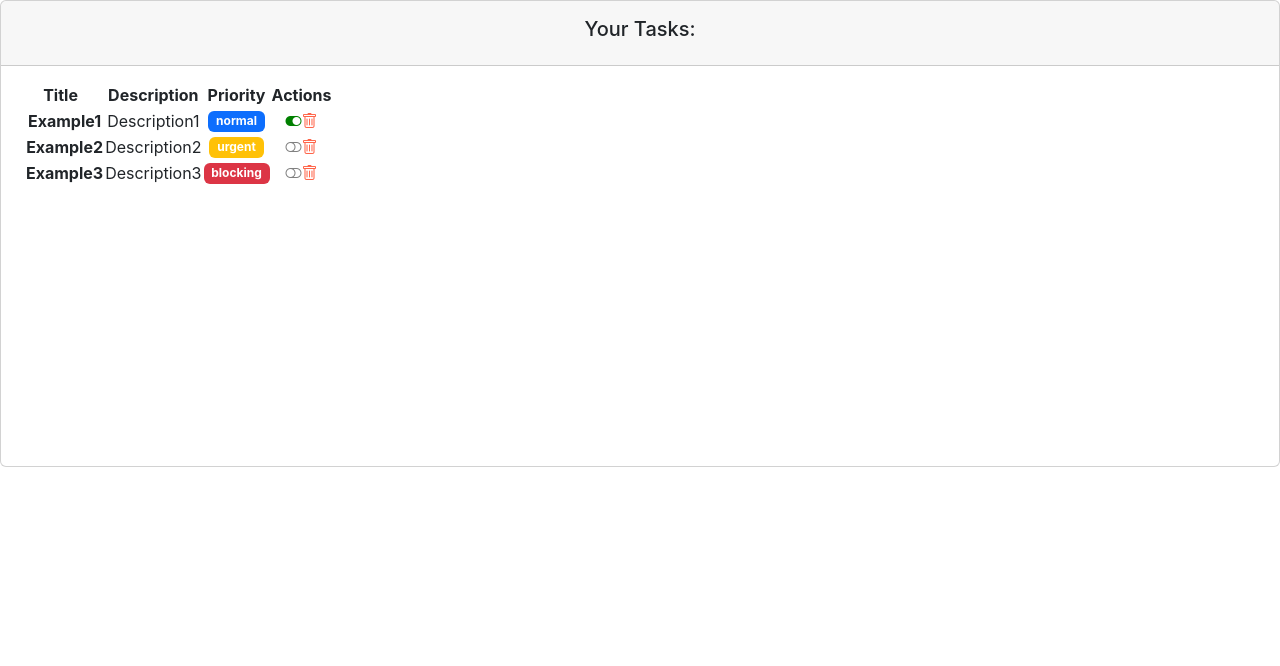
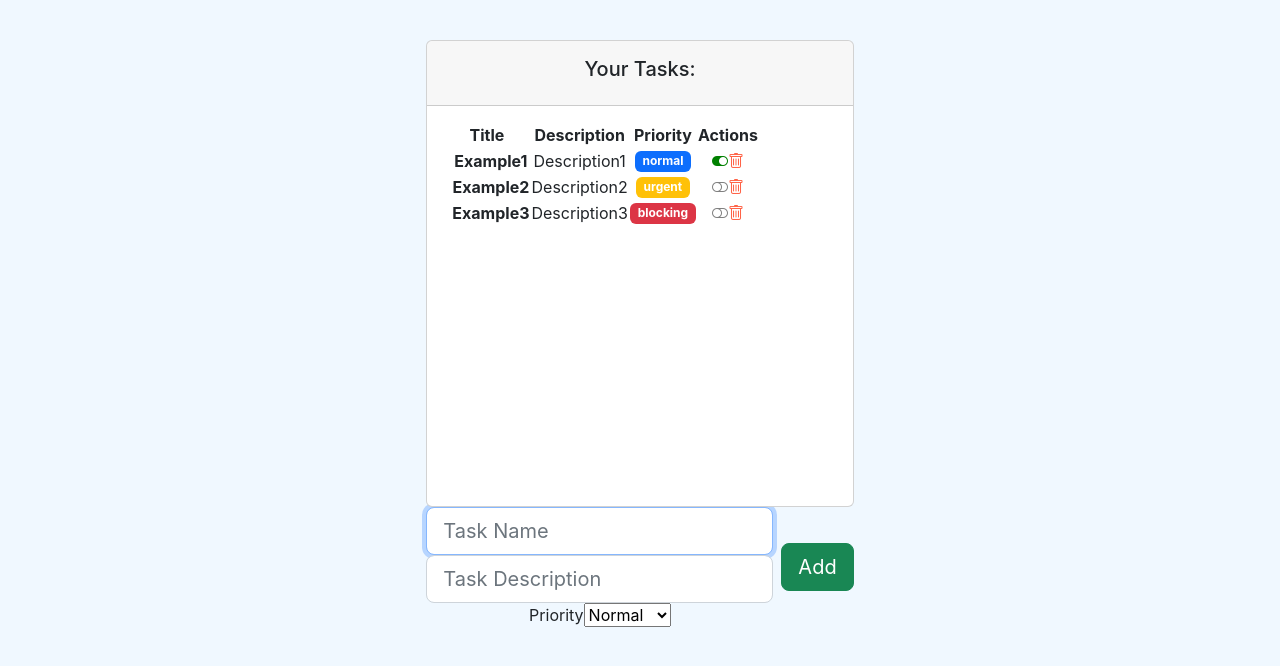
Before and after one commit to AgusAgis/React-OpenBootcampCourse, a React (Create React App) app: page / in a window 1280 px wide. Shown: the top 666 px of the page. Built offline with nearby package versions, Linux system fonts and the light colour scheme.

Commit message:
agregando funcionalidades

```diff
--- a/src/App.css
+++ b/src/App.css
@@ -36,3 +36,13 @@
     transform: rotate(360deg);
   }
 }
+
+body{
+  display: flex;
+  align-items: center;
+  justify-content: center;
+  padding-top: 40px;
+  padding-bottom: 40px;
+  background-color: aliceblue;
+
+}
--- a/src/App.js
+++ b/src/App.js
@@ -4,6 +4,7 @@
 //import Greeting from './components/pure/greeting';
 //import GreetingF from './components/pure/greetingF';
 import TaskListComponent from './components/container/task_list';
+//import Father from './components/container/father';
 //import ContactComponentB from './components/container/BComponent';
 //import Contacto from './models/contact.class';
 //import ClockF from './components/container/tarea2';
@@ -22,6 +23,7 @@
         {/* <ClockF></ClockF> */}
       {/* </header> */}
        <TaskListComponent></TaskListComponent>
+       {/* <Father></Father> */}
     </div>
   );
 }
--- a/src/components/container/task_list.jsx
+++ b/src/components/container/task_list.jsx
@@ -13,6 +13,8 @@
 
     //Estado del componente
     const [tasks, setTask] = useState([defaultTask1, defaultTask2, defaultTask3])
+
+
     const [loading, setLoading] = useState(true)
     //Control del ciclo de vida del componente
 
@@ -24,8 +26,30 @@
         }
     },[tasks])
 
-    const changeCompleted = (id) =>{
-      console.log('TODO: Cambiar estado de una tarea')
+    function completeTask(task){
+      console.log("Complete this task:", task);
+      const index = tasks.indexOf(task);
+      const tempTask = [...tasks]
+      tempTask[index].completed = !tempTask[index].completed
+      //we update the state of the component and it willl update the iteration of the tasks in order to show the task updated//
+     setTask(tempTask)
+    }
+
+    function deleteTask(task){
+      console.log("Delete this task:", task);
+      const index = tasks.indexOf(task);
+      const tempTask = [...tasks];
+      tempTask.splice(index,1);
+      setTask(tempTask)
+
+    }
+
+    function addTask2(task){
+      console.log("Delete this task:", task);
+      const index = tasks.indexOf(task);
+      const tempTask = [...tasks];
+      tempTask.push(task)
+      setTask(tempTask)
     }
 
     return (
@@ -52,7 +76,9 @@
                     return(
                       <TaskComponent
                        key={index}
-                       task={task}>
+                       task={task}
+                       complete={completeTask}
+                       remove = {deleteTask}>
                       </TaskComponent>
                     )
                   }
@@ -60,12 +86,12 @@
                 </tbody>
               </table>
             </div>
-            <TaskForm></TaskForm>
           </div>
 
 
         </div>
 
+            <TaskForm add={addTask2}></TaskForm>
     </div>
   )
 }
--- a/src/components/pure/forms/taskForm.jsx
+++ b/src/components/pure/forms/taskForm.jsx
@@ -1,11 +1,50 @@
-import React from 'react'
+import React, { useRef } from 'react'
+import PropTypes from "prop-types"
+import { LEVELS } from '../../../models/levels.enum'
+import Task from '../../../models/task.class';
 
-function TaskForm() {
+function TaskForm({add}) {
+
+  const nameRef = useRef("");
+  const descriptionRef = useRef("");
+  const levelRef = useRef(LEVELS.NORMAL);
+
+  function addTask(e){
+    e.preventDefault();
+    const newTask = new Task(
+      nameRef.current.value,
+      descriptionRef.current.value,
+      false,
+      levelRef.current.value
+    )
+    add(newTask);
+  }
+
   return (
-    <form>
+    <form onSubmit={addTask} className="d-flex justify-content-center align-items-center mb-4">
+      <div className='form-outline flex-fill'>
+         <input ref={nameRef} id="inputName" type="text" className='form-control form-control-lg' required autoFocus placeholder='Task Name'/>
+         <input ref={descriptionRef} id="inputDescription" type="text" className='form-control form-control-lg' required placeholder='Task Description'/>
+         <label htmlFor='selectLevel'className='sr-only'>Priority</label>
+         <select id="selectLevel" ref={levelRef} defaultValue={LEVELS.NORMAL}>
+          <option value={LEVELS.NORMAL}>
+            Normal
+          </option>
+          <option value={LEVELS.URGENTE}>
+            Urgent
+          </option>
+          <option value={LEVELS.BLOCKING}>
+            Blocking
+          </option>
 
+         </select>
+      </div>
+      <button type="submit" className='btn btn-success btn-lg ms-2'>Add</button>
     </form>
   )
 }
 
+TaskForm.propTypes = {
+   add: PropTypes.func.isRequired
+}
 export default TaskForm
--- a/src/components/pure/task.jsx
+++ b/src/components/pure/task.jsx
@@ -4,7 +4,7 @@
 import { LEVELS } from '../../models/levels.enum'
 import "../../styles/task.scss"
 
-function TaskComponent({ task }) {
+function TaskComponent({ task, complete, remove}) {
 
     useEffect(() =>{
         console.log("Created task")
@@ -45,6 +45,13 @@
                 break;
         }
     }
+        function taskCompletedIcon(){
+            if(task.completed){
+                return( <i onClick={()=>complete(task)} className='bi-toggle-on task-action' style={{color:"green"}}></i>)
+                }else{
+                    return(<i onClick={()=>complete(task)} className='bi-toggle-off task-action'style={{color:"grey"}}></i>)
+                }
+            }
 
 
   return (
@@ -59,37 +66,18 @@
                 {taskLevelBadge()}
             </td>
             <td className='align-middle'>
-
-            { task.completed ?
-            <i className='bi-toggle-on' style={{color:"green"}}></i> :
-            <i className='bi-toggle-off'style={{color:"grey"}}></i>
-            }
-            <i className='bi-trash' style={{color:"tomato"}}></i>
+                {taskCompletedIcon()}
+                <i className='bi-trash task-action' onClick={()=>remove(task)} style={{color:"tomato"}}></i>
             </td>
         </tr>
 
-
-
-
-    // <div>
-    //     <h2 className='task-name'>
-    //         Nombre: { task.name }
-    //     </h2>
-    //     <h3>
-    //         Descripción: { task.description }
-    //     </h3>
-    //     <h4>
-    //         Level: { task.level }
-    //     </h4>
-    //     <h5>
-    //         This task is : { task.completed ? 'COMPLETED':'PENDING' }
-    //     </h5>
-    // </div>
   )
 }
 
 TaskComponent.propTypes = {
-    task: PropTypes.instanceOf(Task)
+    task: PropTypes.instanceOf(Task).isRequired,
+    complete: PropTypes.func.isRequired,
+    remove: PropTypes.func.isRequired
 }
 
 export default TaskComponent;
--- a/src/styles/task.scss
+++ b/src/styles/task.scss
@@ -1,5 +1,3 @@
-
-.task-name{
-    font-weight: bold;
-    color:cadetblue;
+.task-action{
+    cursor:pointer;
 }
```
Also changed, not shown: src/components/container/father.jsx (added, +22 -0 lines), src/components/pure/forms/child.jsx (added, +53 -0 lines).
